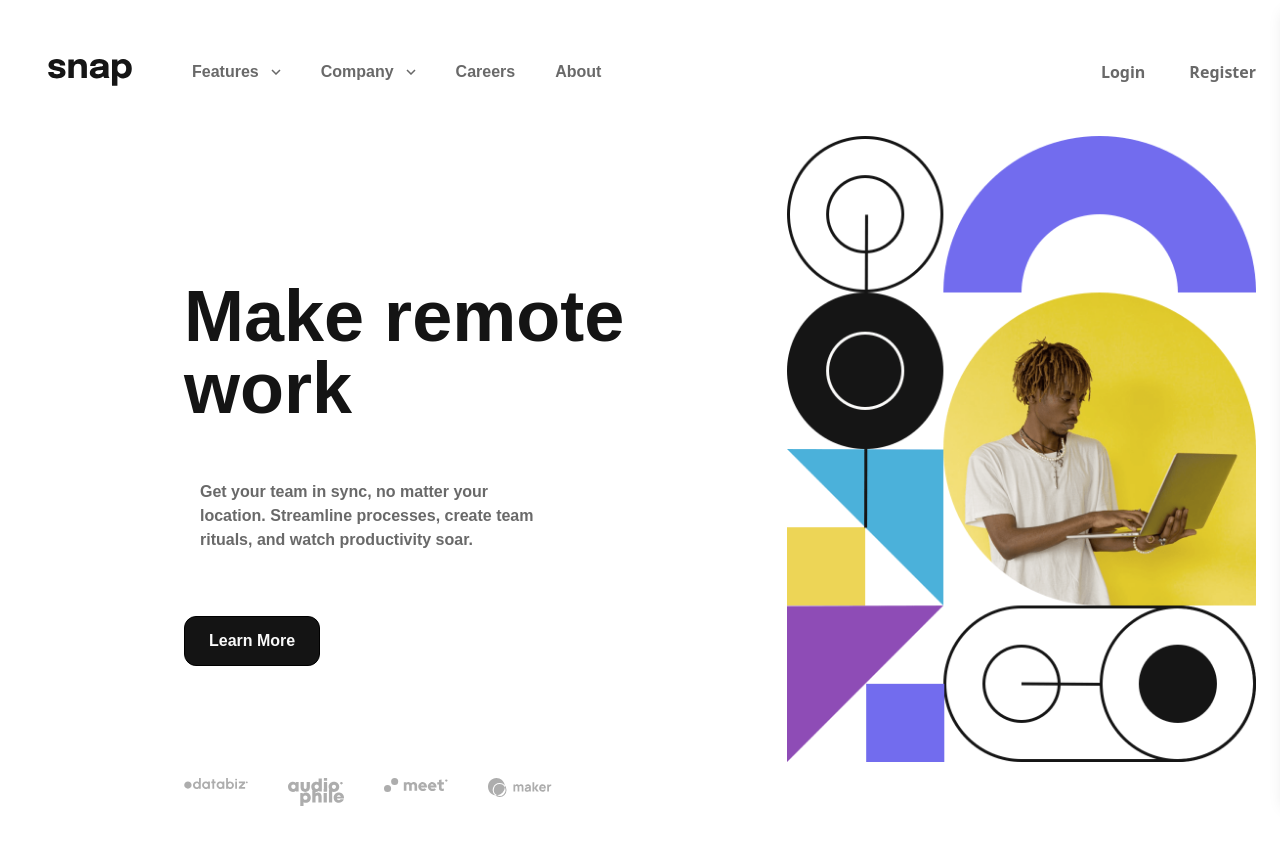
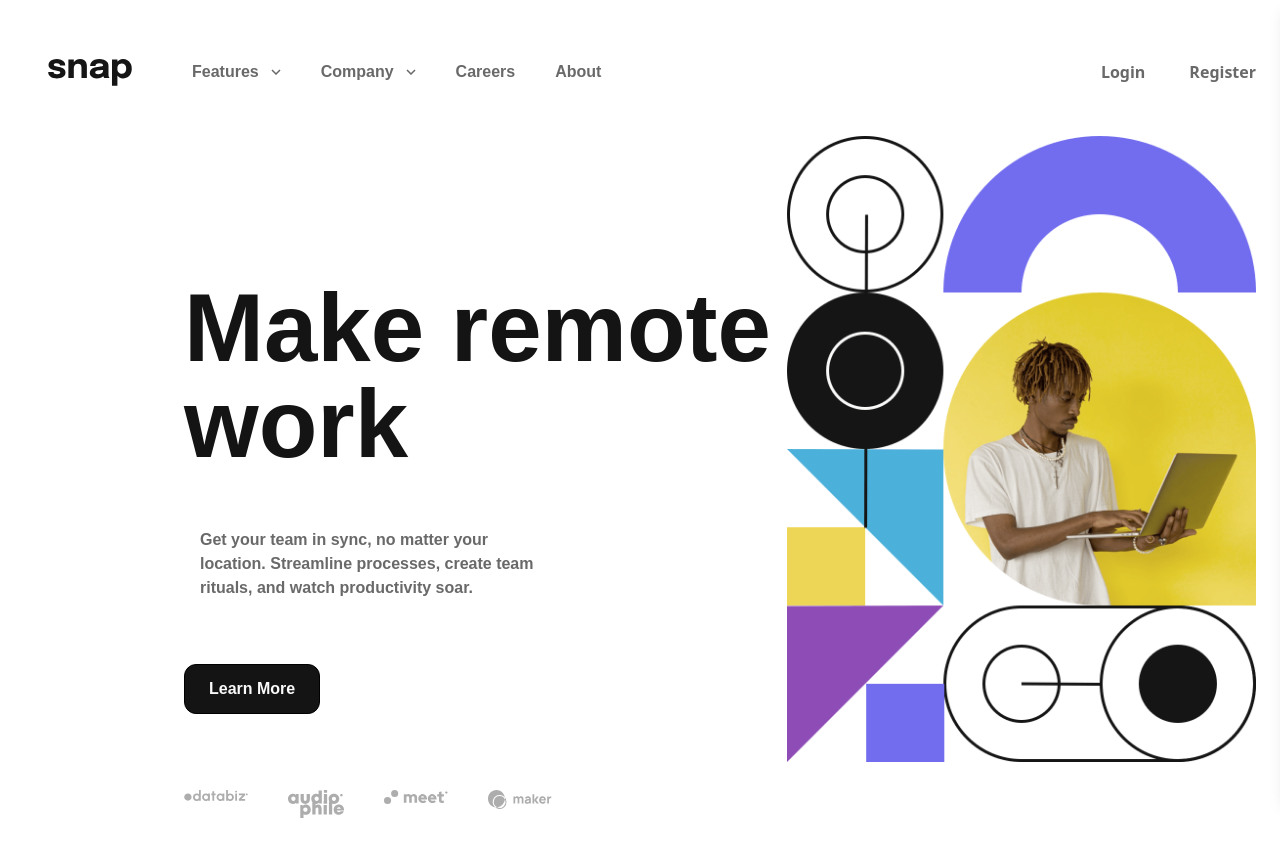
Before and after one commit to dnltngl/Intro-Section-With-Dropdown-Navigation, a React (Vite) app: page / in a window 1280 px wide. Built offline with nearby package versions, Linux system fonts and the light colour scheme.

Commit message:
edit the content

```diff
--- a/src/components/LandingPage.tsx
+++ b/src/components/LandingPage.tsx
@@ -16,7 +16,7 @@ function LandingPage() {
 
         <div className=" container sm:flex sm:ml-40">
           <div className="items-center text-center sm:text-start">
-            <h1 className="text-4xl font-Epilogue font-bold text-neutral-AlmostBlack font my-5 mt-10 subpixel-antialiased sm:text-7xl sm:mt-36 sm:max-w-[11ch] ">
+            <h1 className="text-4xl font-Epilogue font-bold text-neutral-AlmostBlack font my-5 mt-10 subpixel-antialiased sm:text-8xl sm:mt-36 sm:max-w-[11ch] ">
               Make remote work
             </h1>
             <p className=" text-md text-neutral-MediumGray font-Epilogue font-semibold mb-6 max-w-[36ch] ml-4 tracking-normal sm:mt-14  sm:max-w-[40ch]   ">
@@ -30,7 +30,7 @@ function LandingPage() {
             >
               Learn More
             </button>
-            <div className="flex items-start gap-10 sm:mt-14">
+            <div className="flex items-start gap-10 sm:mt-5">
               <img className="w-16" src={ImgDatabiz} alt="Databiz" />
               <img className="w-14" src={ImgAudiophile} alt="Audiophile" />
               <img className="w-16" src={ImgMeet} alt="Meet" />
```
